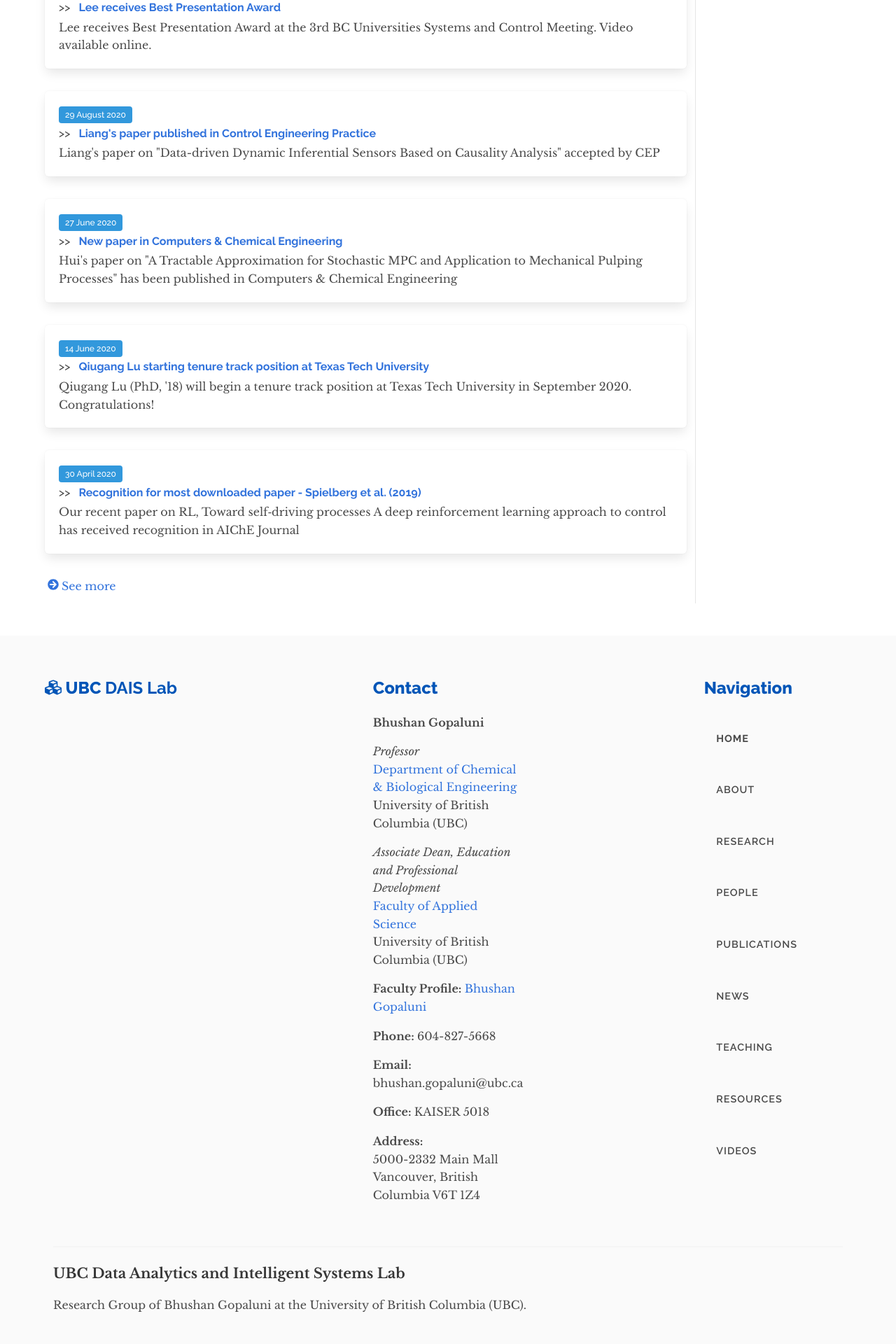
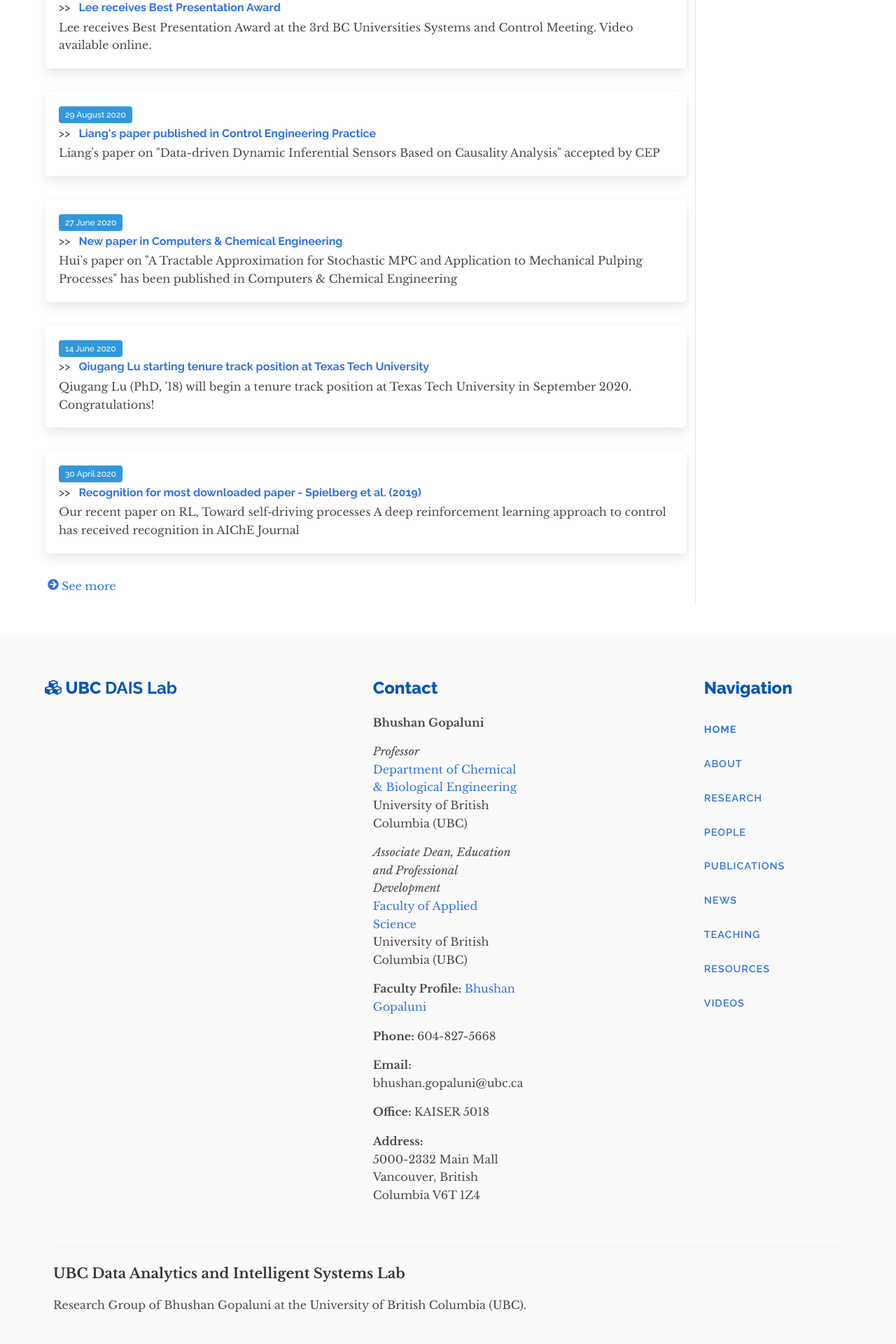
Before and after one commit to daisubc/daisubc.github.io, a Jekyll site: the page built from index.md, in a window 1280 px wide. Shown: the part 4480-6400 px from the top of the page at 70% size. Built offline with Jekyll 4.4.1, drawn with Linux system fonts in a browser that asks for light colours; nearby versions of some CDN libraries.

Commit message:
split out footer nav css

```diff
--- a/_includes/footer.html
+++ b/_includes/footer.html
@@ -17,22 +17,22 @@
     <div class="column">
       <div class="content">
         <h1 class="title has-text-darkblue is-4 has-text-darkblue very-bold">Navigation</h1>
-          <ul itemprop="WebPageElement" itemscope itemtype="http://schema.org/SiteNavigationElement" class="list-nomargin" style="list-style-type: none;">
+          <ul itemprop="WebPageElement" itemscope itemtype="http://schema.org/SiteNavigationElement" class="list-nomargin footer-list" style="list-style-type: none;">
           <li itemprop="name">
-            <a itemprop="url" class="navbar-item" href="{{ site.baseurl }}/">
+            <a itemprop="url" class="footer-navbar-item" href="{{ site.baseurl }}/">
               <b>Home</b>
             </a>
           </li>
           {% for link in site.data.pages %}
             {% if link.url %}
               <li itemprop="name">
-                <a itemprop="url" class="navbar-item" target="_blank" href="{{link.url}}/">
+                <a itemprop="url" class="footer-navbar-item" target="_blank" href="{{link.url}}/">
                   {{ link.name }}
                 </a>
               </li>
             {% else %}
               <li itemprop="name">
-                <a itemprop="url" class="navbar-item" href="{{ site.baseurl }}/{{ link.name | downcase }}/">
+                <a itemprop="url" class="footer-navbar-item" href="{{ site.baseurl }}/{{ link.name | downcase }}/">
                   {{ link.name }}
                 </a>
               </li>
--- a/assets/css/dais.scss
+++ b/assets/css/dais.scss
@@ -25,6 +25,18 @@ $navbar-item-hover-background-color: $darkblue;
 
 .navbar-item{
   padding: 1.5rem 1.1rem;
+  font-weight: 600;
+  font-family: $sans-serif-font;
+  font-size: 0.90em;
+  text-transform: uppercase;
+  letter-spacing: 1px;
+}
+
+.footer-list li{
+  padding: 0.6rem 0rem;
+}
+
+.footer-navbar-item{
   font-weight: 600;
   font-family: $sans-serif-font;
   font-size: 0.90em;
```
